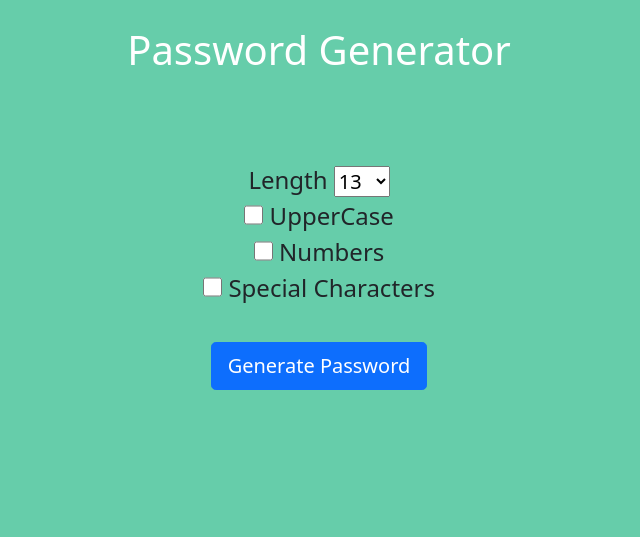
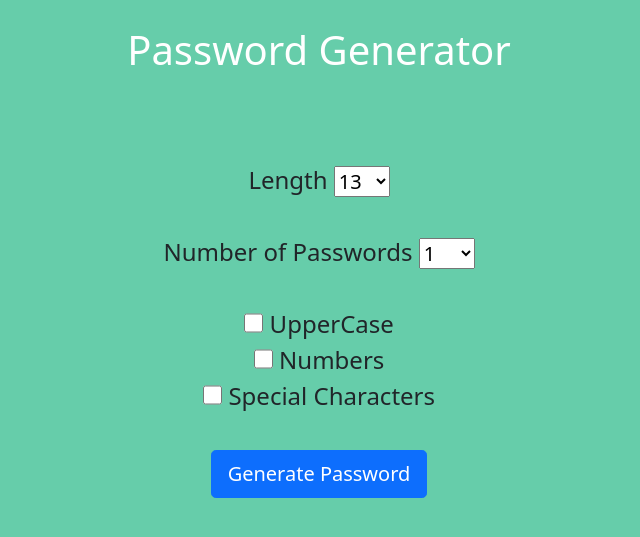
Before and after one commit to iot-lab-kiit/Password-Generator, a Django app: page / in a window 1280 px wide. Shown: the top 537 px of the page, without its empty margins (321-961 px from the left). Run offline with Django 3.2, Linux system fonts and the light colour scheme.

Commit message:
Added multiple password option

```diff
--- a/generator/templates/generator/home.html
+++ b/generator/templates/generator/home.html
@@ -35,7 +35,17 @@
 					<option value="19">19</option>
 					<option value="20">20</option>
 				</select>
-				<br>
+				<br><br>
+				Number of Passwords
+                		<select name="number" style="width: 5%; font-size: 1.25rem;">
+					<option value="1" selected="selected">1</option>
+					<option value="2">2</option>
+					<option value="3">3</option>
+					<option value="4">4</option>
+					<option value="5">5</option>
+					<option value="10">10</option>
+				</select>
+				<br><br>
 
 				<input type="checkbox" style=" width: 1.2rem; height: 1.2rem;" name="uppercase"> UpperCase
 				<br>
--- a/generator/views.py
+++ b/generator/views.py
@@ -9,7 +9,9 @@ def password(request):
 
 	alphabets = list('abcdefghijklmnopqrstuvwxyz')
 	length = int(request.GET.get('length', 13))
-	finalpass = ''
+	number = int(request.GET.get('number', 1))
+
+	passwords = []
 
 	if request.GET.get('uppercase'):
 		alphabets.extend(list('ABCDEFGHIJKLMNOPQRSTUVWXYZ'))
@@ -20,7 +22,12 @@ def password(request):
 	if request.GET.get('number'):
 		alphabets.extend(list('0123456789'))
 
-	for i in range(length):
-		finalpass += random.choice(alphabets)
 
-	return render(request, 'generator/password.html', {'password': finalpass})
+	for j in range(number):
+         finalpass = ''
+         for i in range(length):
+	         finalpass += random.choice(alphabets)
+         passwords.append(finalpass)
+
+	print(passwords)
+	return render(request, 'generator/password.html',{'passwords': passwords})
```
Also changed, not shown: generator/templates/generator/password.html (+5 -3 lines).
